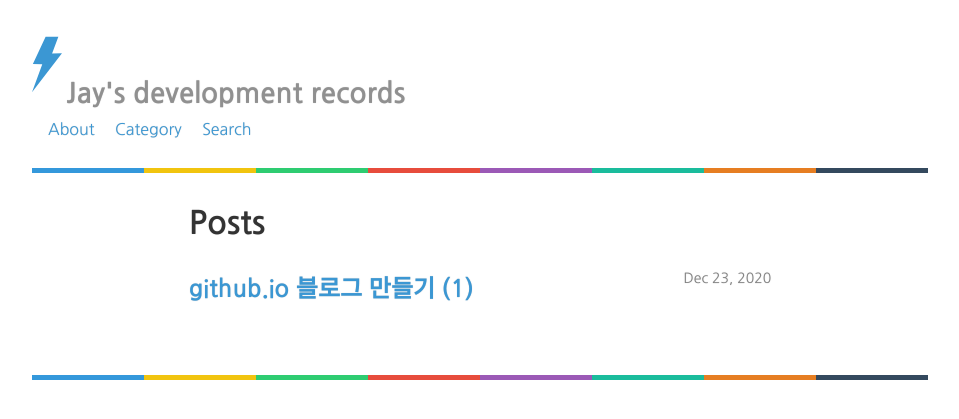
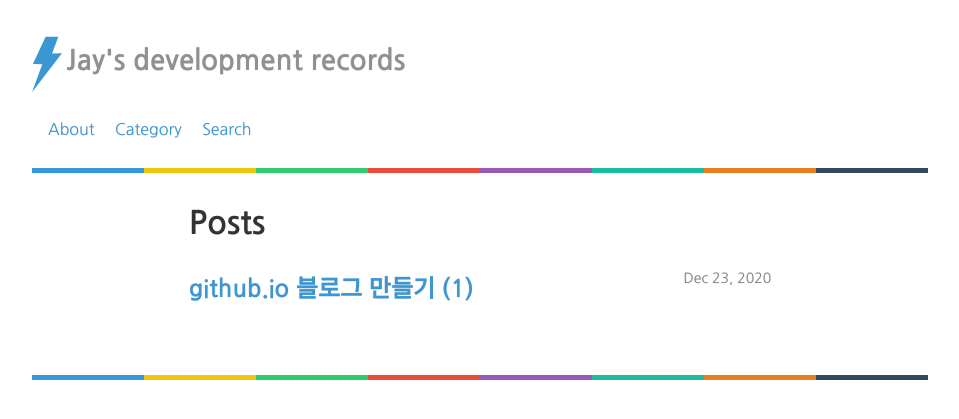
Before and after one commit to Clarit7/clarit7.github.io, a Jekyll site: the page built from index.html, in a window 1280 px wide. Shown: the top 419 px of the page, without its empty margins (160-1119 px from the left). Built offline with Jekyll 4.4.1, drawn with Linux system fonts in a browser that asks for light colours; some web fonts are replaced.

Commit message:
Update _layout.scss

```diff
--- a/_sass/_layout.scss
+++ b/_sass/_layout.scss
@@ -12,8 +12,9 @@ body{
 }
 
 .site-title-text {
-    vertical-align : middle;
-    line-height : 50%;
+    vertical-align : top;
+    line-height : 200%;
+    padding : 0 0 50px;
     font-size : 28px;
     font-weight : bold;
     color : #909090;
```
